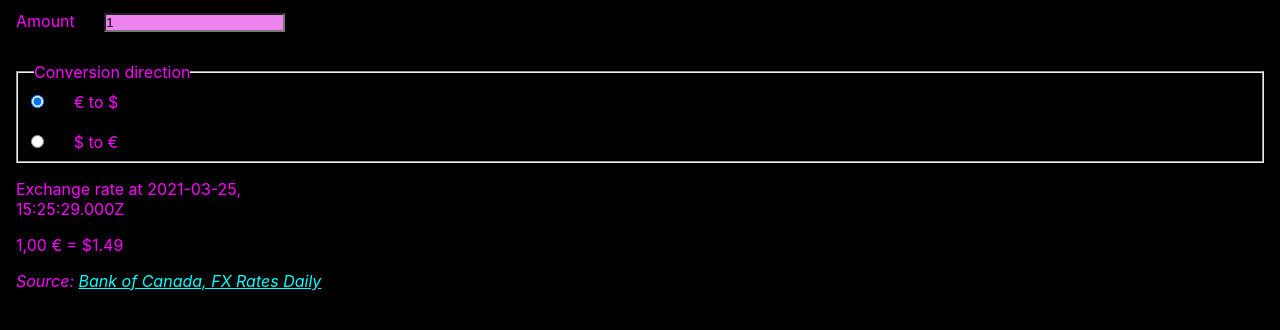
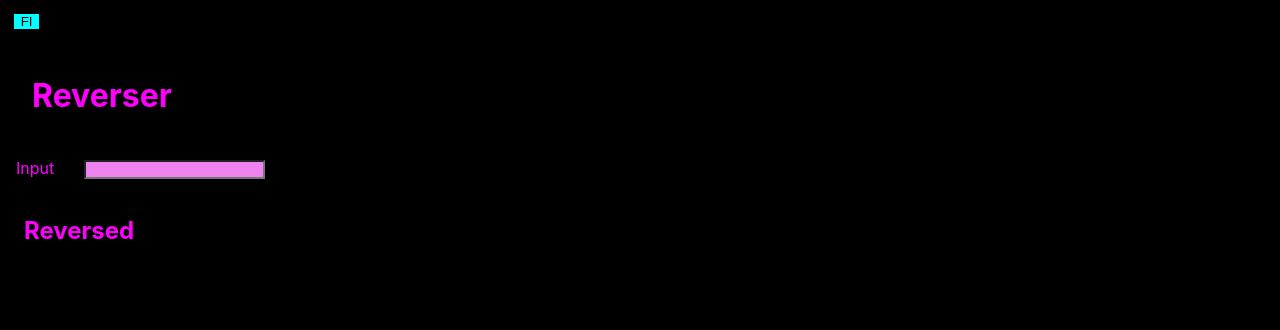
Before and after one commit to banaanihillo/tuni-gui-react, a React (Create React App) app: page / in a window 1280 px wide. Shown: the top 330 px of the page. Built offline with nearby package versions, Linux system fonts and the light colour scheme.

Commit message:
Added language-aware palindromes (6-3)
Exercise 6-3-small:
Added a text input,
and an output with said text reversed,
with language-specific labels and stuff,
via a JSON file of translations

```diff
--- a/src/App.css
+++ b/src/App.css
@@ -13,23 +13,20 @@ input {
     background-color: violet;
 }
 
-a:link {
-    color: cyan;
-}
-
-a:visited {
-    color: plum;
+button {
+    width: 2em;
+    background-color: cyan;
+    border: 1px solid;
+    vertical-align: text-bottom;
 }
 
 label,
 fieldset,
-p,
+h1,
+h2,
 input,
-cite {
+button,
+output {
     margin: 1em;
 }
-
-legend {
-    margin-left: 1em;
-}
-/**/
+/* */
--- a/src/App.js
+++ b/src/App.js
@@ -1,100 +1,56 @@
 import React, {useState} from "react"
 import "./App.css"
-import canadianDollarRates from "./FX_RATES_DAILY-sd-2021-04-09.json"
+import texts from "./texts.json"
 
 const App = () => {
-    const [EURtoCAD, toggleEURtoCAD] = useState(true)
-    const [amountToConvert, setAmountToConvert] = useState(1.00)
-    // Take the "date" portion of today's date
-    // - also works past the year 10000
-    const dateAndTime = new Date()
-        .toISOString()
-        .split("T")
-    // Take the latest observation from the provided JSON file
-    const EURtoCADRate = canadianDollarRates.observations[0].FXEURCAD.v
-    const canadianDollars = Intl.NumberFormat(
-        "en-CA",
-        {
-            style: "currency",
-            currency: "CAD"
+    const [language, setLanguage] = useState("en-CA")
+    const [textToReverse, setTextToReverse] = useState("")
+    // If the specified language is available, use that one,
+    // and if not, fall back to English
+    const localeTexts = (texts.hasOwnProperty(language)
+        ? texts[language]
+        : texts["en-CA"]
+    )
+
+    const toggleLanguage = () => {
+        if (language === "en-CA") {
+            setLanguage("fi-FI")
+        } else {
+            setLanguage("en-CA")
         }
-    )//
-    const euros = Intl.NumberFormat(
-        "fi-FI",
-        {
-            style: "currency",
-            currency: "EUR"
-        }
-    )//
+    }//
 
     return <main>
-        <section>
-            <label htmlFor="amount-to-convert-input">
-                Amount
+        <button onClick={toggleLanguage}>
+            {(language === "en-CA")
+                ? "FI"
+                : "EN"
+            }
+        </button>
+        <h1>
+            {localeTexts.REVERSER}
+        </h1>
+        <div className="input-output-container">
+            <label htmlFor="reverser-input">
+                {localeTexts.INPUT}
             </label>
             <input
-                type="number"
-                id="currency-to-convert-input"
-                min={0}
-                step={0.01}
-                value={amountToConvert}
+                type="text"
+                id="reverser-input"
+                value={textToReverse}
                 onChange={(event) => {
-                    setAmountToConvert(Number(event.target.value))
+                    setTextToReverse(event.target.value)
                 }}
             />
-            <fieldset>
-                <legend> Conversion direction </legend>
-                <input
-                    type="radio"
-                    id="eur-to-cad-input"
-                    name="conversion-direction"
-                    checked={EURtoCAD}
-                    onChange={() => toggleEURtoCAD(!EURtoCAD)}
-                />
-                <label htmlFor="eur-to-cad-input">
-                    € to $
-                </label>
-                <br />
-                <input
-                    type="radio"
-                    id="cad-to-eur-input"
-                    name="conversion-direction"
-                    checked={!EURtoCAD}
-                    onChange={() => {toggleEURtoCAD(!EURtoCAD)}}
-                />
-                <label htmlFor="cad-to-eur-input">
-                    $ to €
-                </label>
-            </fieldset>
-        </section>
-        <output>
-            <p>
-                Exchange rate at {dateAndTime[0]},
-                <br />
-                {dateAndTime[1]}
-            </p>
-            {(EURtoCAD)
-                ? <p>
-                    {euros.format(amountToConvert)} = {
-                        canadianDollars
-                            .format(amountToConvert * EURtoCADRate)
-                    }
-                </p>
-                : <p>
-                    {canadianDollars.format(amountToConvert)} = {
-                        euros
-                            .format(amountToConvert / EURtoCADRate)
-                    }
-                </p>
-            }
-            <cite>
-                Source: <a
-                    href={`https://www.bankofcanada.ca/valet/observations/group/FX_RATES_DAILY/json?start_date=${dateAndTime[0]}`}
-                >
-                    Bank of Canada, FX Rates Daily
-                </a>
-            </cite>
-        </output>
+            <h2> {localeTexts.REVERSED} </h2>
+            <output>
+                {/* Convert the text into an array of characters,
+                    so it can be trivially reversed,
+                    then convert it back into a string
+                */}
+                {textToReverse.split("").reverse().join("")}
+            </output>
+        </div>
     </main>
 }
 
--- a/src/texts.json
+++ b/src/texts.json
@@ -1,14 +1,12 @@
 {
-	"en": {
-		"DATE_IS": "Date is",
-		"NUMBER_IS": "Number is",
-		"BALANCE_IS": "Balance is",
-		"PERCENTAGE_IS": "Percentage is"
+	"en-CA": {
+		"REVERSER": "Reverser",
+		"INPUT": "Input",
+		"REVERSED": "Reversed"
 	},
-	"fi": {
-		"DATE_IS": "Päivä on",
-		"NUMBER_IS": "Nummero[sic] on",
-		"BALANCE_IS": "Saldo on",
-		"PERCENTAGE_IS": "Prosentit ovat"
+	"fi-FI": {
+		"REVERSER": "Käännin",
+		"INPUT": "Syöte",
+		"REVERSED": "Käänteentehnyt"
 	}
 }
```
